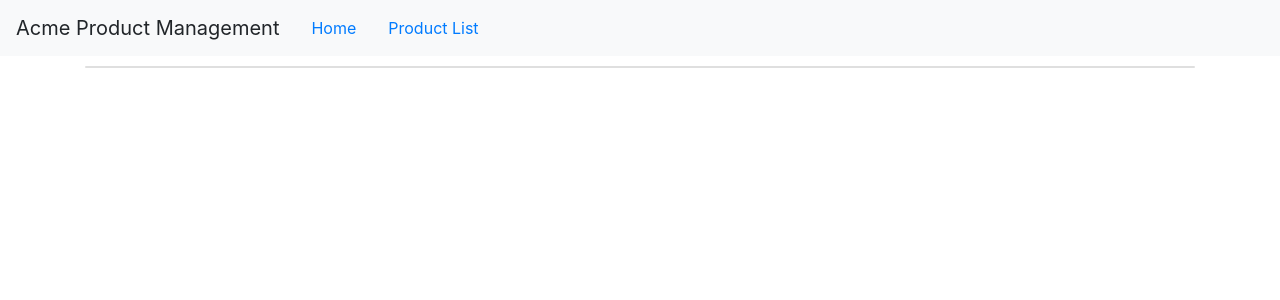
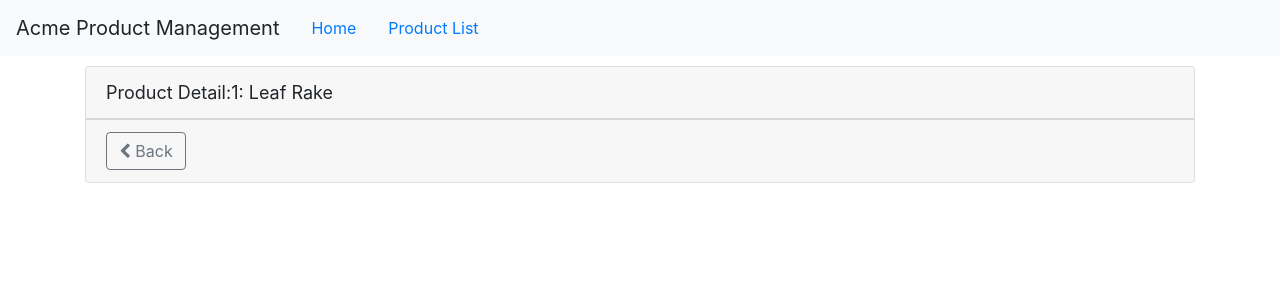
Before and after one commit to sthasagar19/AngularTut-Project, an Angular app in the folder APM-Start/: page /products/1 in a window 1280 px wide. Shown: the top 300 px of the page. Built offline with nearby package versions, Linux system fonts and the light colour scheme.

Commit message:
Module 12 complete

```diff
--- a/APM-Start/src/app/app.module.ts
+++ b/APM-Start/src/app/app.module.ts
@@ -10,6 +10,7 @@
 import { StarComponent } from './shared/star.component';
 import { ProductDetailComponent } from './products/product-detail.component';
 import { WelcomeComponent } from './home/welcome.component';
+import { ProductDetailGuard } from './products/product-detail.guard';
 
 @NgModule({
   declarations: [
@@ -26,7 +27,8 @@
     HttpClientModule,
     RouterModule.forRoot([
       {path: 'products', component: ProductListComponet},
-      {path: 'products/:id', component:ProductDetailComponent},
+      {path: 'products/:id',
+      canActivate:[ProductDetailGuard], component:ProductDetailComponent},
       {path: 'welcome',component:WelcomeComponent},
       {path: '',redirectTo:'welcome', pathMatch: 'full'},
       {path: '**',redirectTo:'welcome', pathMatch: 'full'}
--- a/APM-Start/src/app/products/product-detail.component.html
+++ b/APM-Start/src/app/products/product-detail.component.html
@@ -2,4 +2,12 @@
   <div class='card-header' *ngIf='product'>
     {{pageTitle + ': '+product.productName}}
   </div>
+  <div class='card-footer'>
+    <button class='btn btn-outline-secondary'
+    (click)='onBack()'
+    style='width:80px'>
+  <i class='fa fa-chevron-left'></i>
+  Back
+  </button>
+  </div>
 </div>
--- a/APM-Start/src/app/products/product-detail.component.ts
+++ b/APM-Start/src/app/products/product-detail.component.ts
@@ -1,5 +1,7 @@
 import { Component, OnInit } from '@angular/core';
-//import {Iproduct} from './product';
+import {ActivatedRoute, Router} from '@angular/router';
+import {IProduct} from './product';
+
 
 @Component({
   templateUrl: './product-detail.component.html',
@@ -7,9 +9,26 @@
 })
 export class ProductDetailComponent implements OnInit {
 
-  constructor() { }
+  pageTitle:string ='Product Detail';
+  product:IProduct;
+  constructor(private route: ActivatedRoute,
+      private router:Router) { }
 
   ngOnInit() {
+    let id = +this.route.snapshot.paramMap.get('id');
+    this.pageTitle+=`:${id}`;
+    this.product={
+      'productId':id,
+      'productName':'Leaf Rake',
+      'productCode':'GND-0011',
+      'releaseDate':'March 19,2016',
+      'description':'Leaf rake with 48-inch wooden handle.',
+      'price':19.95,
+      'starRating':3.2,
+      'imageUrl':'https://openclipart.org/image/300px/svg_to_png/26215/Anonymous_Leaf_Rake.png'
+    }
   }
-
+  onBack():void{
+    this.router.navigate(['/products']);
+  }
 }
--- /dev/null
+++ b/APM-Start/src/app/products/product-detail.guard.ts
@@ -0,0 +1,21 @@
+import { Injectable } from '@angular/core';
+import { CanActivate, ActivatedRouteSnapshot, RouterStateSnapshot, Router } from '@angular/router';
+import { Observable } from 'rxjs';
+
+@Injectable({
+  providedIn: 'root'
+})
+export class ProductDetailGuard implements CanActivate {
+  constructor(private router: Router){}
+  canActivate(
+    next: ActivatedRouteSnapshot,
+    state: RouterStateSnapshot): Observable<boolean> | Promise<boolean> | boolean {
+    let id =+next.url[1].path;
+    if(isNaN(id)||id<1){
+      alert("Invalid product Id");
+      this.router.navigate(['/products']);
+      return false;
+    }
+      return true;
+  }
+}
--- a/APM-Start/src/app/products/product-list.component.html
+++ b/APM-Start/src/app/products/product-list.component.html
@@ -38,7 +38,10 @@
                         [title]='product.productName'
                         [style.width.px]='imageWidth'
                         [style.margin.px]='imageMargin'></td>
-                    <td>{{product.productName}}</td>
+                    <td><a [routerLink]="['/products',product.productId]">
+                        {{product.productName}}
+                        </a>
+                    </td>
                     <td>{{product.productCode | lowercase | convertToSpaces: '-'}}</td>
                     <td>{{product.releaseDate}}</td>
                     <td>{{product.price | currency:'AUD':'symbol':'1.2-2'}}</td>
```
Also changed, not shown: 1 other file (tests, documents, lock files or other folders).
